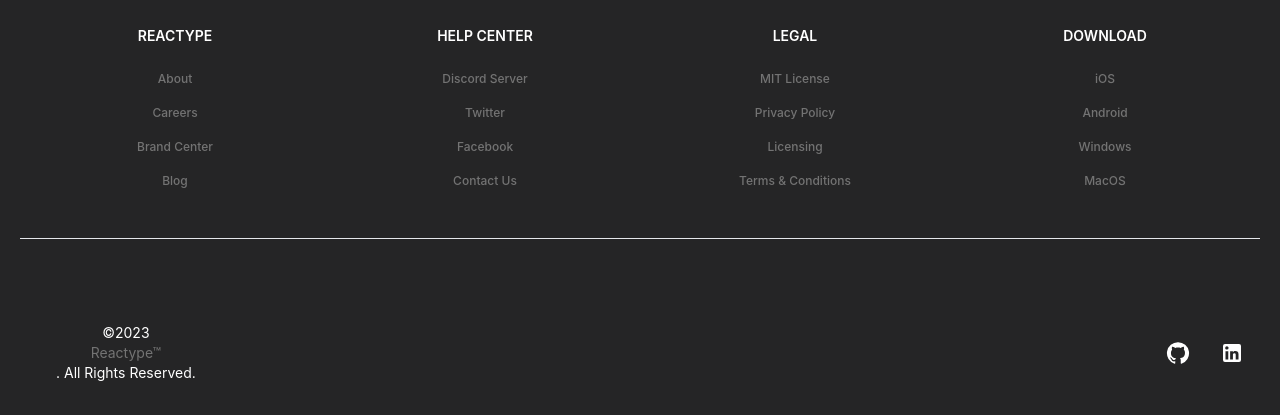
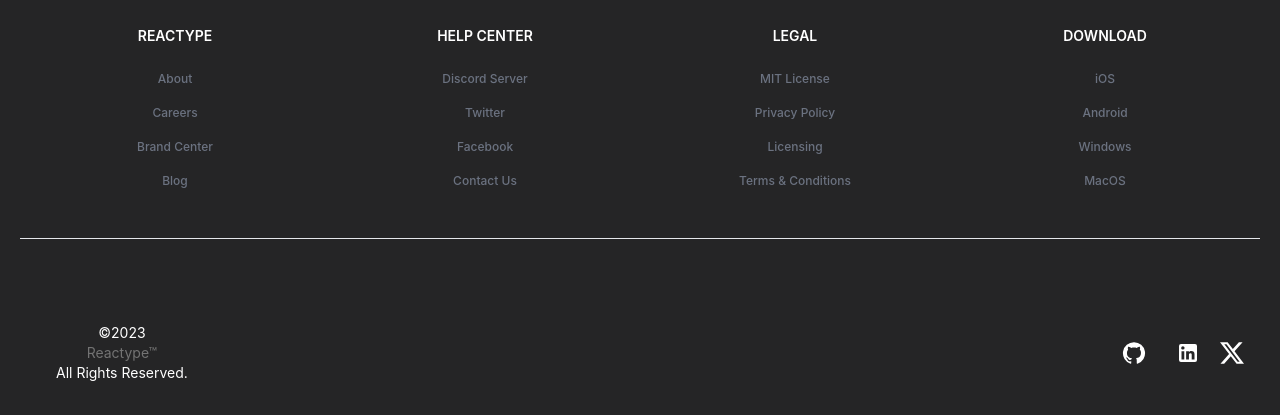
Before and after one commit to open-source-labs/Reactype-web, a Next.js app: page /about in a window 1280 px wide. Shown: the part 1562-1977 px from the top of the page. Built offline with nearby package versions, Linux system fonts and the light colour scheme.

Commit message:
add X account and remote footer links

```diff
--- a/src/app/assets/index.js
+++ b/src/app/assets/index.js
@@ -18,6 +18,7 @@
 import blueWhiteBackgroundR from "./blue-R-white-bg.png";
 import SFRTLogo from "./SF_RT_LOGO_WHITE_NO_TEXT_2.png";
 import SFRTNoText from "./SF_LOGO_WHITE_NO_TEXT.png";
+import XIcon from "./x.svg";
 
 export {
   reacTypeLogoTwo,
@@ -40,4 +41,5 @@
   blueWhiteBackgroundR,
   SFRTLogo,
   SFRTNoText,
+  XIcon,
 };
--- a/src/app/components/Footer.tsx
+++ b/src/app/components/Footer.tsx
@@ -1,7 +1,9 @@
 "use client";
 
 import React from "react";
+import Image from "next/image";
 import { GitHub, LinkedIn } from "@mui/icons-material";
+import { XIcon } from "../assets";
 
 const currentYear = new Date().getFullYear();
 
@@ -16,24 +18,16 @@
             </h2>
             <ul className="text-gray-500 font-medium">
               <li className="mb-4">
-                <a href="#" className=" hover:underline">
-                  About
-                </a>
+                <p>About</p>
               </li>
               <li className="mb-4">
-                <a href="#" className="hover:underline">
-                  Careers
-                </a>
+                <p>Careers</p>
               </li>
               <li className="mb-4">
-                <a href="#" className="hover:underline">
-                  Brand Center
-                </a>
+                <p>Brand Center</p>
               </li>
               <li className="mb-4">
-                <a href="#" className="hover:underline">
-                  Blog
-                </a>
+                <p>Blog</p>
               </li>
             </ul>
           </div>
@@ -43,24 +37,16 @@
             </h2>
             <ul className="text-gray-500 font-medium">
               <li className="mb-4">
-                <a href="#" className="hover:underline">
-                  Discord Server
-                </a>
+                <p>Discord Server</p>
               </li>
               <li className="mb-4">
-                <a href="#" className="hover:underline">
-                  Twitter
-                </a>
+                <p>Twitter</p>
               </li>
               <li className="mb-4">
-                <a href="#" className="hover:underline">
-                  Facebook
-                </a>
+                <p>Facebook</p>
               </li>
               <li className="mb-4">
-                <a href="#" className="hover:underline">
-                  Contact Us
-                </a>
+                <p>Contact Us</p>
               </li>
             </ul>
           </div>
@@ -70,24 +56,16 @@
             </h2>
             <ul className="text-gray-500 font-medium">
               <li className="mb-4">
-                <a href="#" className="hover:underline">
-                  MIT License
-                </a>
+                <p>MIT License</p>
               </li>
               <li className="mb-4">
-                <a href="#" className="hover:underline">
-                  Privacy Policy
-                </a>
+                <p>Privacy Policy</p>
               </li>
               <li className="mb-4">
-                <a href="#" className="hover:underline">
-                  Licensing
-                </a>
+                <p>Licensing</p>
               </li>
               <li className="mb-4">
-                <a href="#" className="hover:underline">
-                  Terms &amp; Conditions
-                </a>
+                <p>Terms &amp; Conditions</p>
               </li>
             </ul>
           </div>
@@ -97,24 +75,16 @@
             </h2>
             <ul className="text-gray-500 font-medium">
               <li className="mb-4">
-                <a href="#" className="hover:underline">
-                  iOS
-                </a>
+                <p>iOS</p>
               </li>
               <li className="mb-4">
-                <a href="#" className="hover:underline">
-                  Android
-                </a>
+                <p>Android</p>
               </li>
               <li className="mb-4">
-                <a href="#" className="hover:underline">
-                  Windows
-                </a>
+                <p>Windows</p>
               </li>
               <li className="mb-4">
-                <a href="#" className="hover:underline">
-                  MacOS
-                </a>
+                <p>MacOS</p>
               </li>
             </ul>
           </div>
@@ -124,7 +94,7 @@
         <div className="px-4 py-6 md:flex items-center justify-center md:justify-between">
           <span className="text-sm text-white sm:text-center p-5">
             ©{currentYear}{" "}
-            <a href="https://app.reactype.dev/#/login">Reactype™</a>. All Rights
+            <a href="https://app.reactype.dev/#/login">Reactype™</a>All Rights
             Reserved.
           </span>
           <div className="flex mt-4 justify-center md:mt-0 space-x-5 rtl:space-x-reverse">
@@ -142,6 +112,17 @@
               <LinkedIn />
               <span className="sr-only">LinkedIn account</span>
             </a>
+            <a
+              href="https://twitter.com/ReacType"
+              className="text-white hover:text-gray-400"
+            >
+              <Image
+                src={XIcon}
+                alt="cube"
+                className="text-white hover:text-gray-400"
+              />
+              <span className="sr-only">X account</span>
+            </a>
           </div>
         </div>
       </div>
--- a/src/app/components/Navbar.tsx
+++ b/src/app/components/Navbar.tsx
@@ -14,6 +14,7 @@
   Groups,
   Assignment,
 } from "@mui/icons-material";
+import XIcon from "@mui/icons-material/X";
 
 interface NavigationItem {
   name: string;
@@ -92,6 +93,18 @@
               <li>
                 <a href="https://www.linkedin.com/company/reactype">
                   <LinkedIn
+                    sx={{
+                      fontSize: "2.5rem",
+                      color: "white",
+                      "&:hover": { color: "#86868b" },
+                    }}
+                  />
+                </a>
+              </li>
+              <li>
+                <a href="https://twitter.com/ReacType">
+                  {/* <Image src={XIcon} alt="cube" /> */}
+                  <XIcon
                     sx={{
                       fontSize: "2.5rem",
                       color: "white",
--- a/src/app/globals.css
+++ b/src/app/globals.css
@@ -49,7 +49,7 @@
   margin: -3.5rem 0 0 0;
   display: flex;
   flex-direction: flex-start;
-  width: 10.4rem;
+  width: 13.8rem;
 }
 
 .logo-image-small {
```
Also changed, not shown: src/app/assets/x.svg (added).
